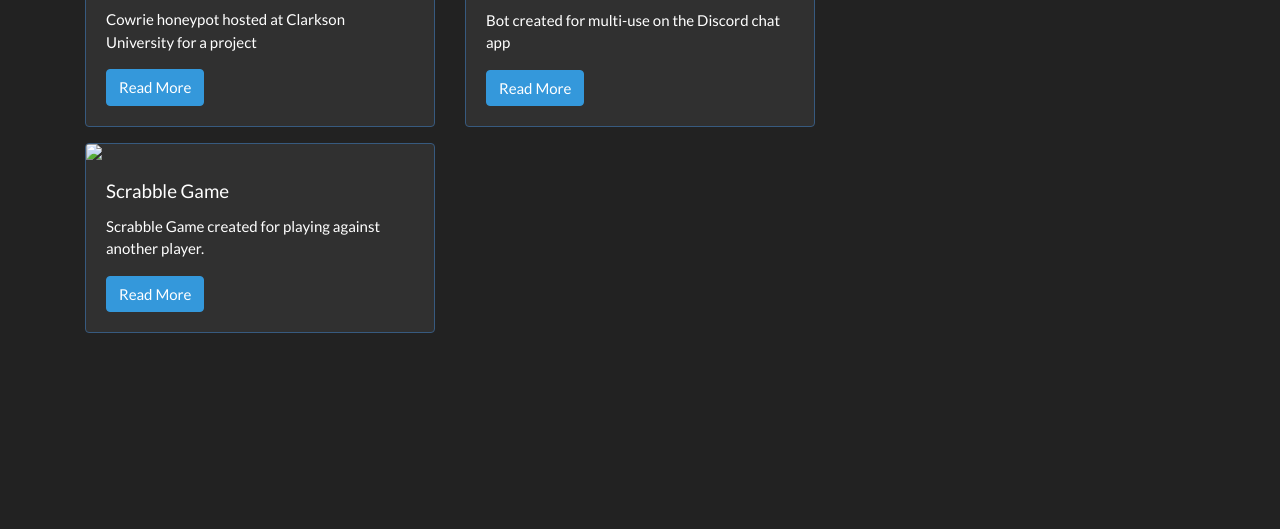
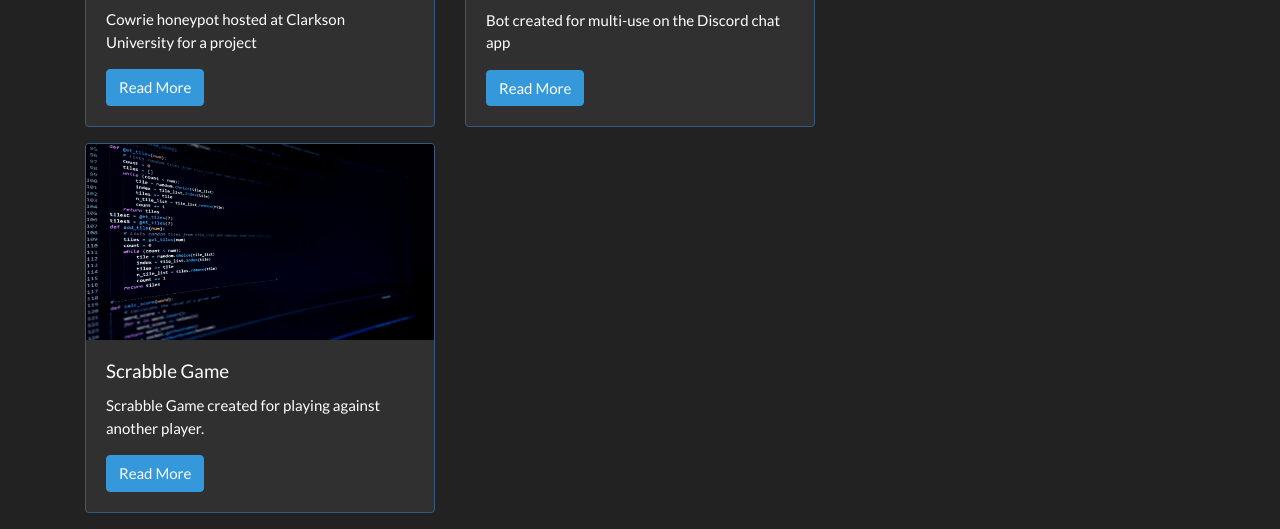
Before and after one commit to tungr/tungr.github.io, a plain HTML site: page projects.html in a window 1280 px wide. Shown: the part 391-920 px from the top of the page. Before the commit the page ends 800 px from the top, so only its background shows below. Drawn offline with nearby package versions, Linux system fonts and the light colour scheme.

Commit message:
Fixing scrabble page image

```diff
--- a/projects.html
+++ b/projects.html
@@ -76,7 +76,7 @@
     </div>
     <div class="col-md-4">
       <div class="card border-primary mb-3">
-        <img class="card-img-top" src="./media/html_code.png">
+        <img class="card-img-top" src="./media/scrabble.png">
         <div class="card-body">
           <h5 class="card-title">Scrabble Game</h5>
           <p class="card-text">Scrabble Game created for playing against another player.</p>
```
Also changed, not shown: projects/scrabble_game.html (+1 -1 lines).
